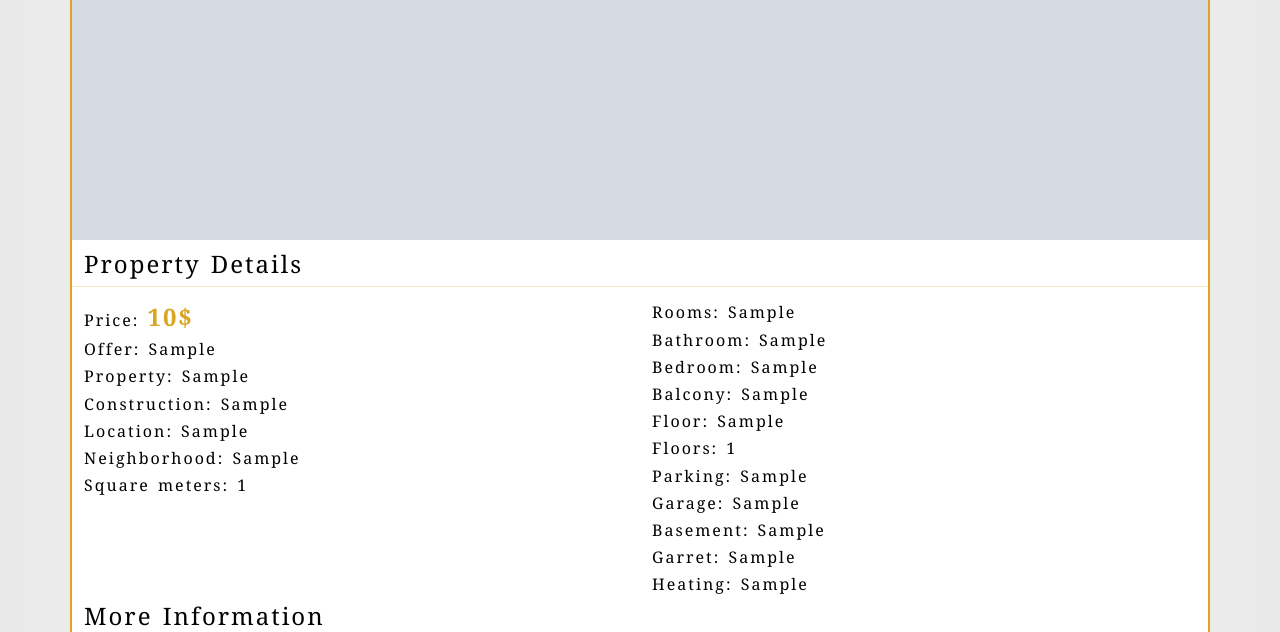
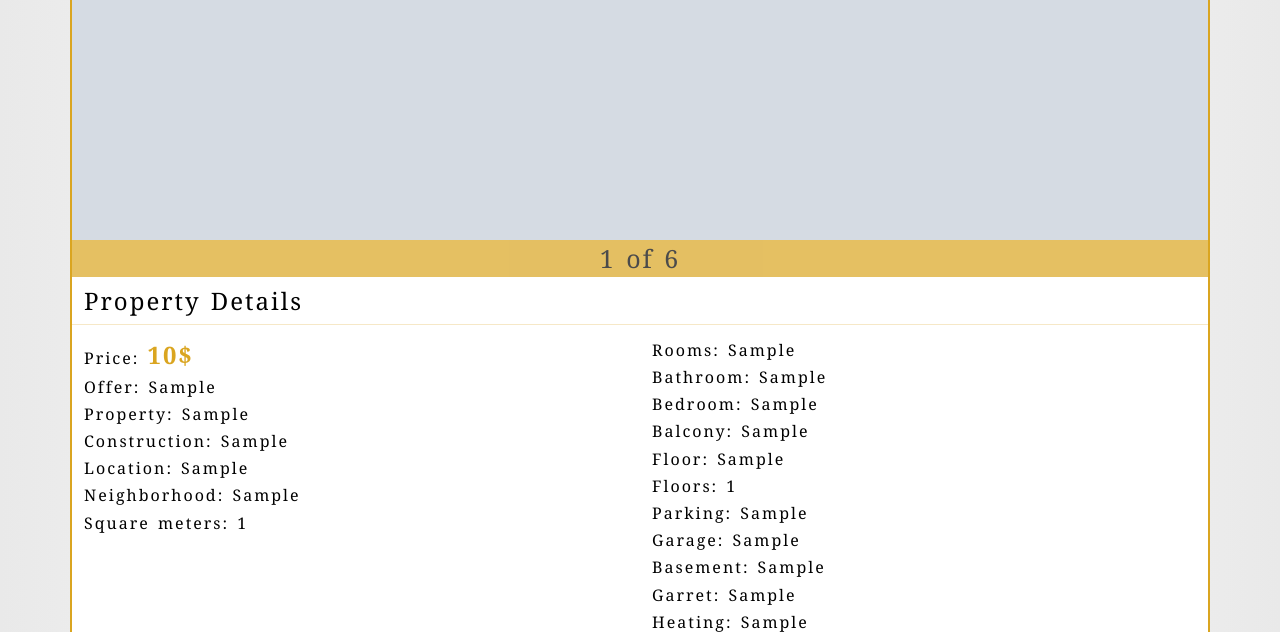
Before and after one commit to proofey/real_estate, a Django app: page /post-details/1 in a window 1280 px wide. Shown: the part 859-1491 px from the top of the page. Run offline with Django 4.2, Linux system fonts and the light colour scheme; tables that the repository leaves empty hold one stand-in row (values such as "Sample post"); grey boxes marked "Sample" are stand-in pictures.

Commit message:
Add Slide Counter for post details

```diff
--- a/post/static/post/post_details.css
+++ b/post/static/post/post_details.css
@@ -66,7 +66,6 @@
     object-position: center;
     padding-left: 0%;
     padding-right: 0%;
-    margin-bottom: 10px;
 }
 hr{
     color: goldenrod;
@@ -88,3 +87,10 @@ hr{
     position: absolute;
     padding: 0%;
 }
+#slide-counter{
+    text-align: center;
+    border: none;
+    opacity: 0.7;
+    background-color: goldenrod;
+    margin-bottom: 10px;
+}
--- a/post/static/post/post_details.js
+++ b/post/static/post/post_details.js
@@ -12,12 +12,14 @@ let currentPictureIndex = 0
 function previous(){
     if(currentPictureIndex <= 0) currentPictureIndex = allImages.length;
     currentPictureIndex--;
+    slideCounter();
     return setPicture();
 }
 
 function next(){
     if(currentPictureIndex >= allImages.length - 1) currentPictureIndex = -1;
     currentPictureIndex++;
+    slideCounter();
     return setPicture();
 }
 
@@ -27,3 +29,11 @@ function setPicture(){
     postDetailsMainPicture.setAttribute('src', src);
     return postDetailsMainPicture.setAttribute('src', src);
 }
+setPicture()
+
+// Count the pictures '1 of 10' etc
+function slideCounter(){
+    let counter = document.getElementById('slide-counter');
+    return counter.innerText = `${currentPictureIndex + 1} of ${allImages.length}`;
+};
+slideCounter();
--- a/post/templates/post/post_details.html
+++ b/post/templates/post/post_details.html
@@ -17,7 +17,8 @@ Post Details
     <div class="row post-details">
         <h2>{{ post.title }}</h2>
         <h6>{{ post.created }}</h6>
-        <img class="post-details-main-picture" src="{{ post.main_picture.url }}" alt="">
+        <img class="post-details-main-picture" src="" alt="">
+        <img class="post-details-picture" src="{{ post.main_picture.url }}" alt="">
         <img class="post-details-picture" src="{{ post.picture_1.url }}" alt="">
         <img class="post-details-picture" src="{{ post.picture_2.url }}" alt="">
         <img class="post-details-picture" src="{{ post.picture_3.url }}" alt="">
@@ -27,6 +28,7 @@ Post Details
             <button class="previous-slide-btn" onclick="previous()">&lt</button>
             <button class="next-slide-btn" onclick="next()">&gt</button>
         </div>
+        <span id="slide-counter"></span>
         <h4>Property Details</h4>
         <hr>
         <div id="left-side-property-details">
```
